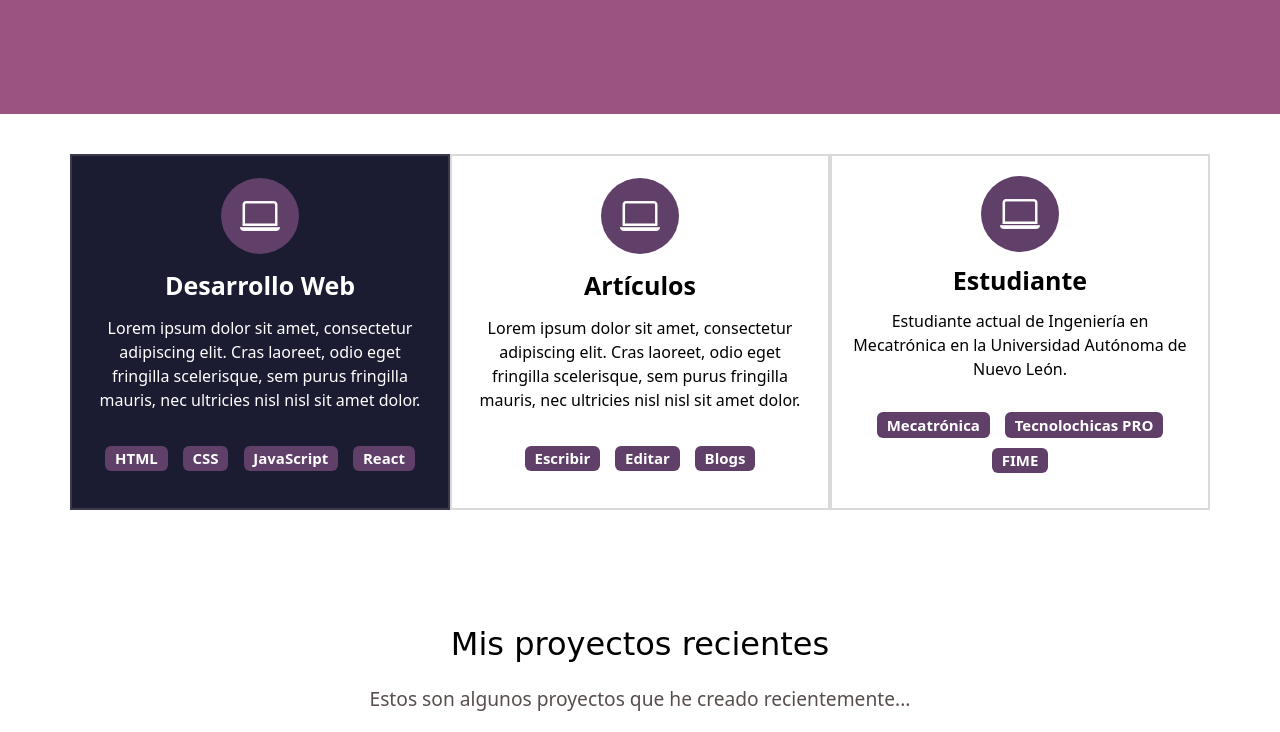
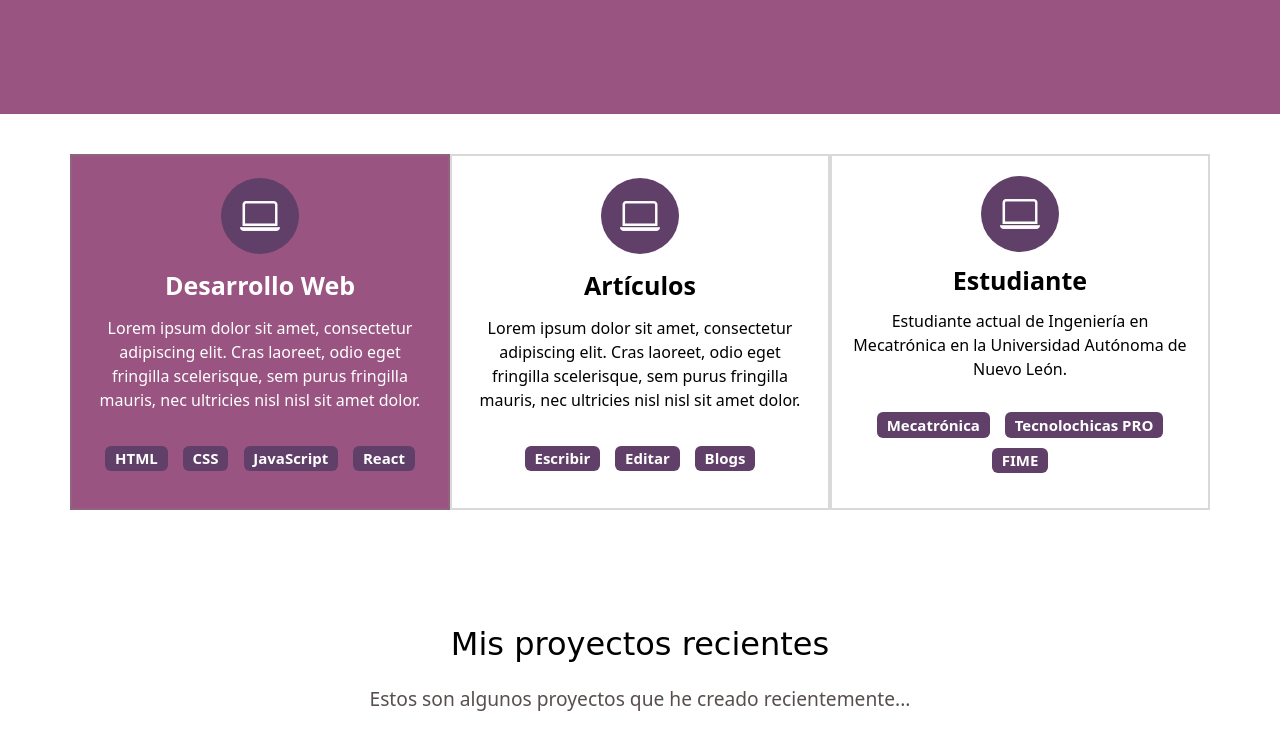
Before and after one commit to sofimargo/sofimargo.github.io, a plain HTML site: page index.html in a window 1280 px wide. In both pictures the pointer is over the element 260 px from the left and 1677 px from the top of the page. Shown: the part 1345-2077 px from the top of the page. Drawn offline with nearby package versions, Linux system fonts and the light colour scheme; a web font is replaced by a local one.

Commit message:
Update style.css

```diff
--- a/style.css
+++ b/style.css
@@ -115,7 +115,7 @@ h1 {
 
 .experiencia .columna:hover {
   color: white;
-  background-color: #1b1b32;
+  background-color: #995481;
 }
 
 .experiencia i {
```
